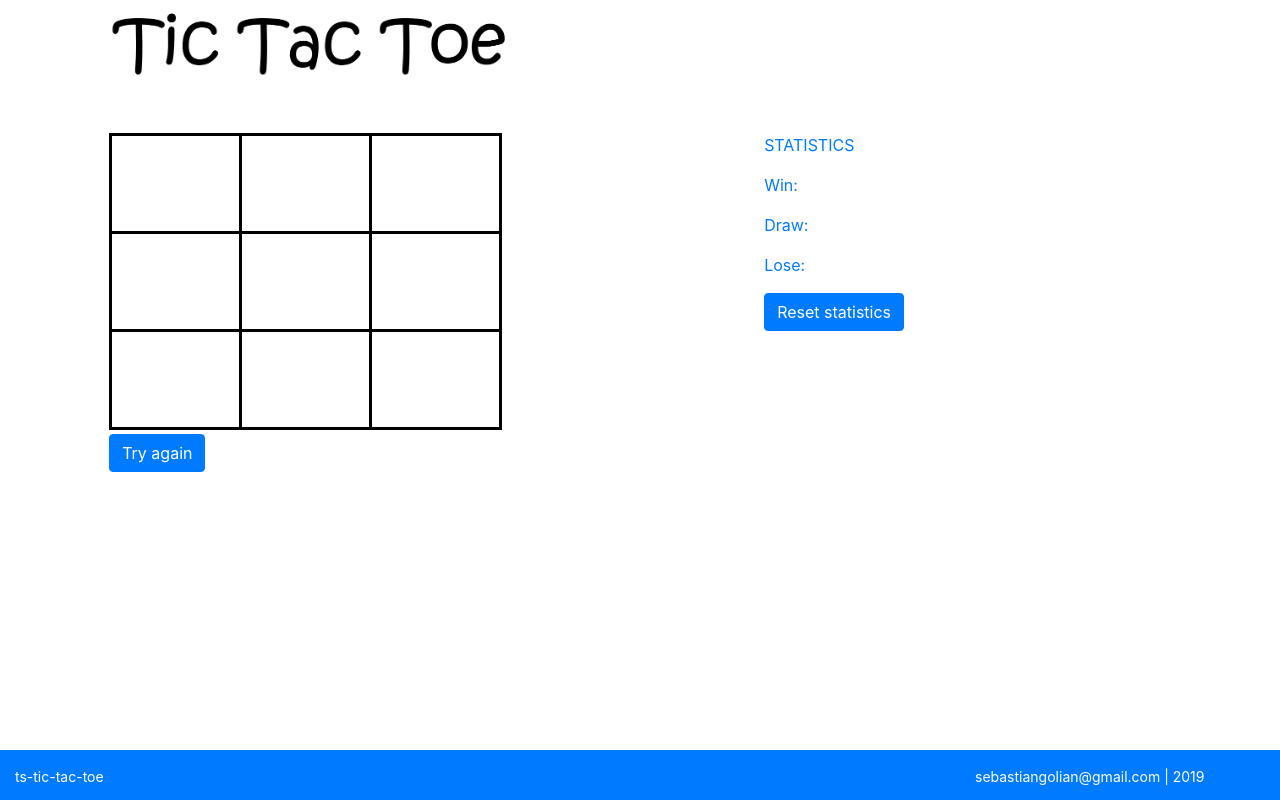
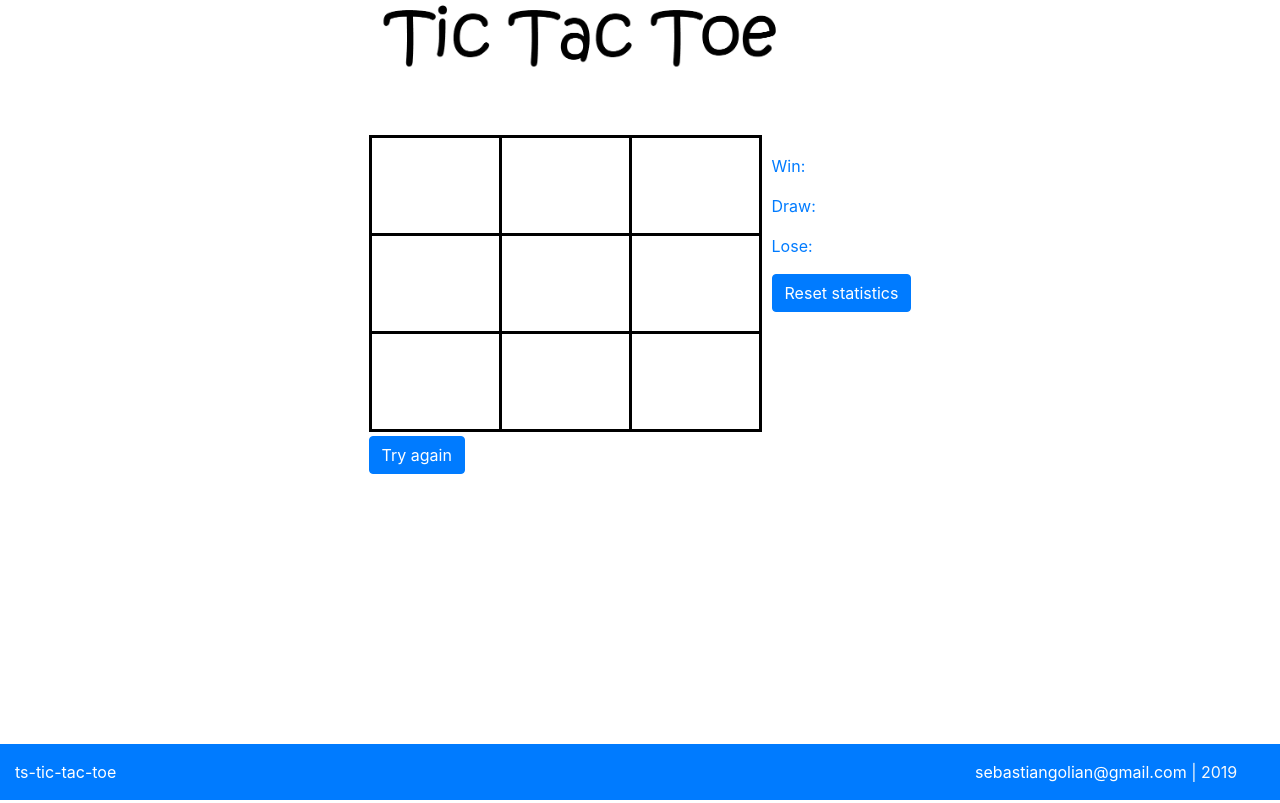
Before and after one commit to sebastiangolian/ts-tic-tac-toe, a website: page index.html in a window 1280 px wide. Drawn offline with nearby package versions, Linux system fonts and the light colour scheme.

Commit message:
update style

```diff
--- a/index.html
+++ b/index.html
@@ -3,23 +3,20 @@
 
 <head>
   <meta charset="utf-8">
-  <link rel="stylesheet" href="https://maxcdn.bootstrapcdn.com/bootstrap/4.0.0/css/bootstrap.min.css"></link>
-  <link rel="stylesheet" href="public/css/style.css" type="text/css"></link>
+  <link rel="stylesheet" href="https://maxcdn.bootstrapcdn.com/bootstrap/4.0.0/css/bootstrap.min.css">
+  </link>
+  <link rel="stylesheet" href="public/css/style.css" type="text/css">
+  </link>
   <title>typescript-playground</title>
 </head>
-
-<body id="body">
-
-  <div class="row mt-2 justify-content-around">
-    <div class="col-11 col-sm-11 col-md-11 col-lg-4 col-xl-4">
-      <img src="public/images/logo.png" width="400" class="ml-90" />
-      <p class="text-primary mt-5" id="msg"></p>
-    </div>
-    <div class="col-11 col-sm-11 col-md-11 col-lg-4 col-xl-4 mt-5"></div>
-  </div>
-
-  <div class="row mt-2 justify-content-around">
-    <div class="col-11 col-sm-11 col-md-11 col-lg-4 col-xl-4">
+<body>
+  <header class="d-flex justify-content-center">
+    <img src="public/images/logo.png" width="400" />
+  </header>
+  <main class="container-fluid">
+    <div class="row d-flex justify-content-center">
+      <div>
+          <p class="text-primary" id="msg"></p>
           <table>
             <tr>
               <td><img id="cell-1" class="symbols" src="public/images/null.png" /></td>
@@ -39,15 +36,15 @@
           </table>
           <button id="try-again" type="button" class="btn btn-primary mt-1">Try again</button>
       </div>
-    <div class="col-11 col-sm-11 col-md-11 col-lg-4 col-xl-4">
-      <p class="text-primary" id="msg">STATISTICS</p>
+      <div class="statistics">
           <p class="text-primary" id="msg">Win: <span id="win"></span></p>
           <p class="text-primary" id="msg">Draw: <span id="draw"></span></p>
           <p class="text-primary" id="msg">Lose: <span id="lose"></span></p>
           <button id="reset-statistics" type="button" class="btn btn-primary">Reset statistics</button>
       </div>
     </div>
-  <footer class="page-footer font-small btn-primary pt-3 mt-2">
+  </main>
+  <footer class="bg-primary text-light pt-3 mt-2 fixed-bottom">
     <div class="container-fluid text-center text-md-left">
       <div class="row">
         <div class="col-11 col-sm-11 col-md-11 col-lg-9 col-xl-9">
--- a/public/css/style.css
+++ b/public/css/style.css
@@ -2,18 +2,10 @@ body{
     font-family: -apple-system, BlinkMacSystemFont, "Segoe UI", Roboto,
     "Helvetica Neue", Arial, sans-serif, "Apple Color Emoji",
     "Segoe UI Emoji", "Segoe UI Symbol";
-    /* overflow:hidden; */
 }
-a:link, a:visited, a:hover, a:active{
-    color:white;
-}
-footer {
-    position: absolute;
-    bottom: 0;
-    width: 100%;
-    height: 50px;
-    font-size: 14px;
-}
-td{
-    border:3px solid black;
-}
+a:link, a:visited, a:hover, a:active{color:white;}
+td{border:3px solid black;}
+main{margin-bottom: 100px;}
+header{margin-bottom:50px;}
+header img{margin-left:-120px;}
+.statistics{margin-left:10px;margin-top:35px;}
```
Lines whose indentation alone changed are shown as unchanged.
